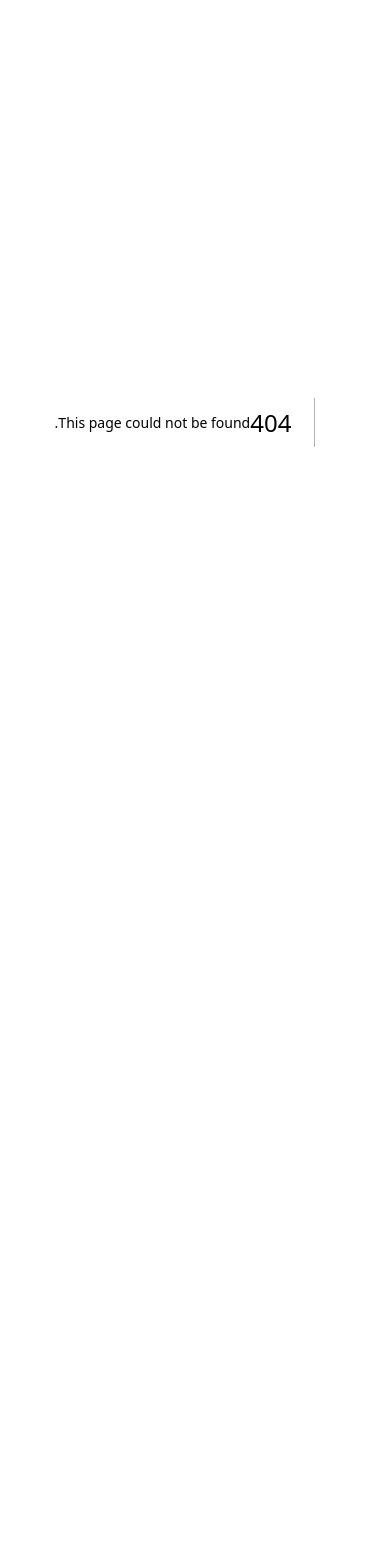
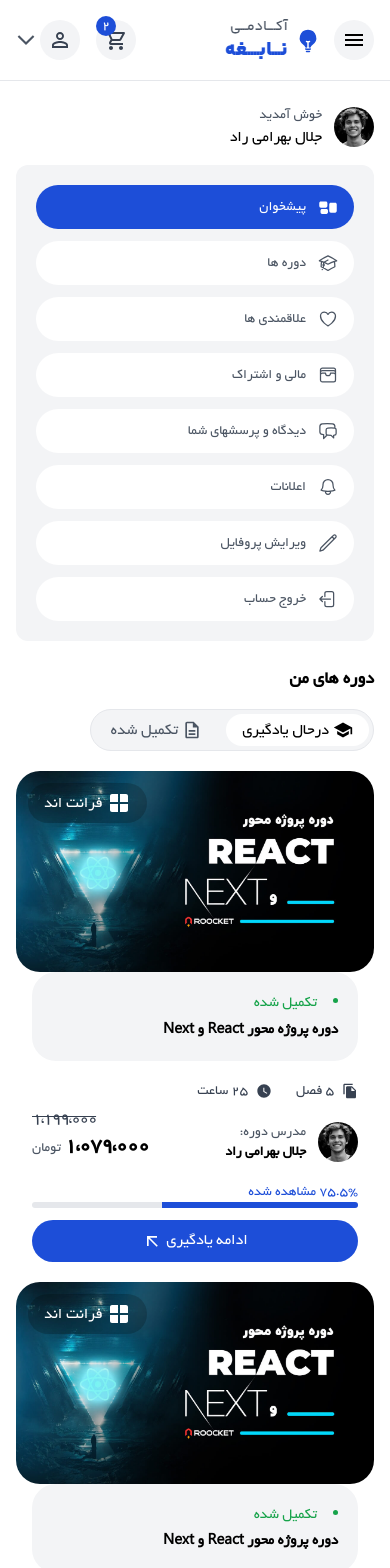
Before and after one commit to parsaes85/nabeghe, a Next.js app: page /my-account/courses in a window 390 px wide. Before the commit this address had no page. Shown: the top 1568 px of the page. Before the commit the page ends 844 px from the top, so only its background shows below. Built offline with nearby package versions, Linux system fonts and the light colour scheme.

Commit message:
complete and responsive my-account courses page

```diff
--- /dev/null
+++ b/app/my-account/courses/page.js
@@ -0,0 +1,12 @@
+import Main from "@/components/templates/My_Account/Courses/Main";
+import React from "react";
+
+function Courses() {
+  return (
+    <>
+      <Main />
+    </>
+  );
+}
+
+export default Courses;
--- /dev/null
+++ b/components/templates/My_Account/Courses/Main.js
@@ -0,0 +1,44 @@
+"use client";
+import React, { useState } from "react";
+import CourseBox from "@/components/modules/My_Account/CourseBox";
+import { DescriptionOutlined, School } from "@mui/icons-material";
+
+function Main() {
+  const [status, setStatus] = useState("learning");
+
+  return (
+    <div className="mb-10">
+      <h5 className="font-bold text-lg mb-4">دوره های من</h5>
+      <div className="bg-gray-100 text-gray-600 w-fit flex gap-2 border p-1 rounded-full text-sm 2xs:text-base">
+        <div
+          className={`flex gap-1 rounded-full py-1 px-4 cursor-pointer ${
+            status == "learning" && "text-black bg-white"
+          }`}
+          onClick={() => setStatus("learning")}
+        >
+          <span>
+            <School fontSize="small" />
+          </span>
+          درحال یادگیری
+        </div>
+        <div
+          className={`flex gap-1 rounded-full py-1 px-4 cursor-pointer ${
+            status == "completed" && "text-black bg-white"
+          }`}
+          onClick={() => setStatus("completed")}
+        >
+          <span>
+            <DescriptionOutlined fontSize="small" />
+          </span>
+          تکمیل شده
+        </div>
+      </div>
+      <div className="mt-5 grid grid-cols-1 md:grid-cols-2 lg:grid-cols-3 gap-5">
+        <CourseBox />
+        <CourseBox />
+      </div>
+    </div>
+  );
+}
+
+export default Main;
```
